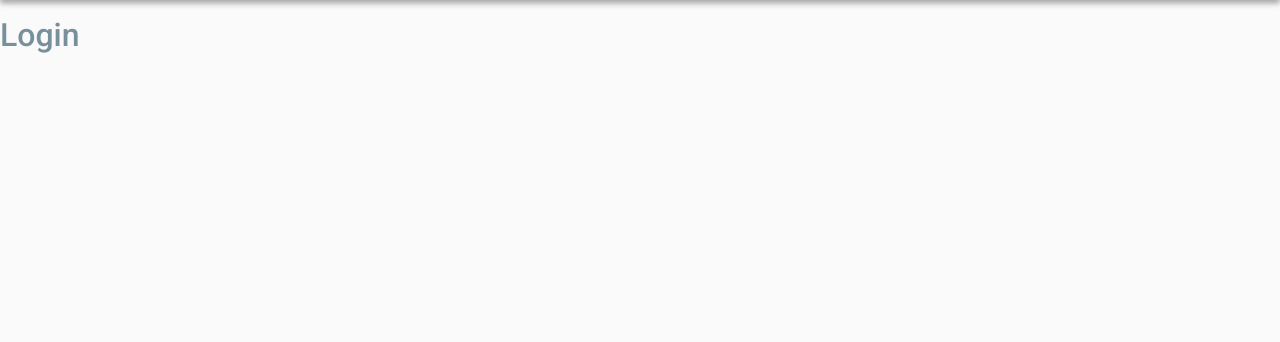
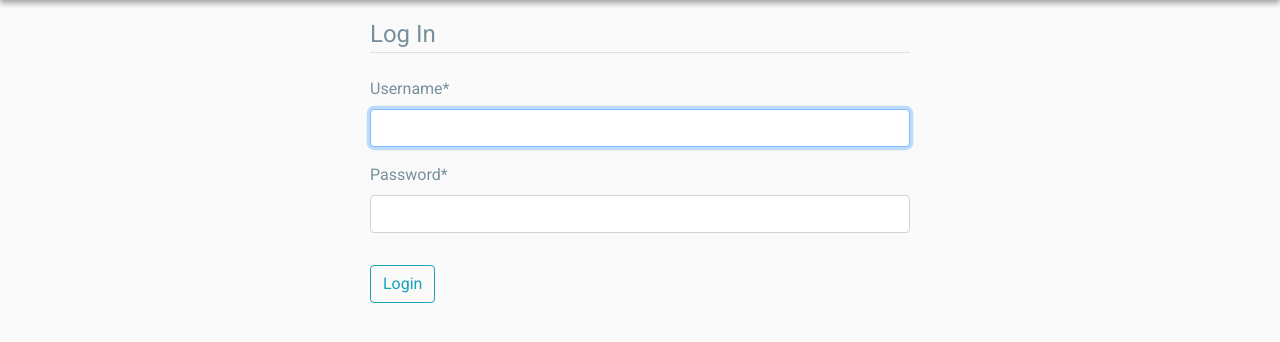
Before and after one commit to leihuagh/My-Django-Site, a Django app: page /login in a window 1280 px wide. Shown: the part 117-459 px from the top of the page. Run offline with Django 3.2, Linux system fonts and the light colour scheme; some libraries are stand-ins or nearby versions.

Commit message:
login form

```diff
--- a/authentication/templates/login.html
+++ b/authentication/templates/login.html
@@ -1,9 +1,24 @@
 {% extends "base.html" %}
+{% load crispy_forms_tags %}
 
 {% block head_title %}
 Login
 {% endblock head_title %}
 
 {% block main_contents %}
-<h2>Login</h2>
+<div class="container">
+    <div class="row">
+        <div class="col-md-6 offset-md-3">
+            <form method='POST'> {% csrf_token %}
+                <fieldset class="form-group">
+                    <legend class="border-bottom mb-4">Log In</legend>
+                    {{ form | crispy }}
+                </fieldset>
+            </form>
+            <div class="form-group">
+                <button class="btn btn-outline-info" type="submit">Login</button>
+            </div>
+        </div>
+    </div>
+</div>
 {% endblock main_contents %}
--- a/config/settings.py
+++ b/config/settings.py
@@ -37,6 +37,7 @@ INSTALLED_APPS = [
     'django.contrib.sessions',
     'django.contrib.messages',
     'django.contrib.staticfiles',
+    'crispy_forms',
     'core.apps.CoreConfig',
     'authentication.apps.AuthenticationConfig',
     'users.apps.UsersConfig',
@@ -140,3 +141,5 @@ MEDAI_ROOT = os.path.join(BASE_DIR, 'media')
 
 LOGIN_REDIRECT_URL = '/'
 LOGIN_URL = 'login'
+
+CRISPY_TEMPLATE_PACK = 'bootstrap4'
```
